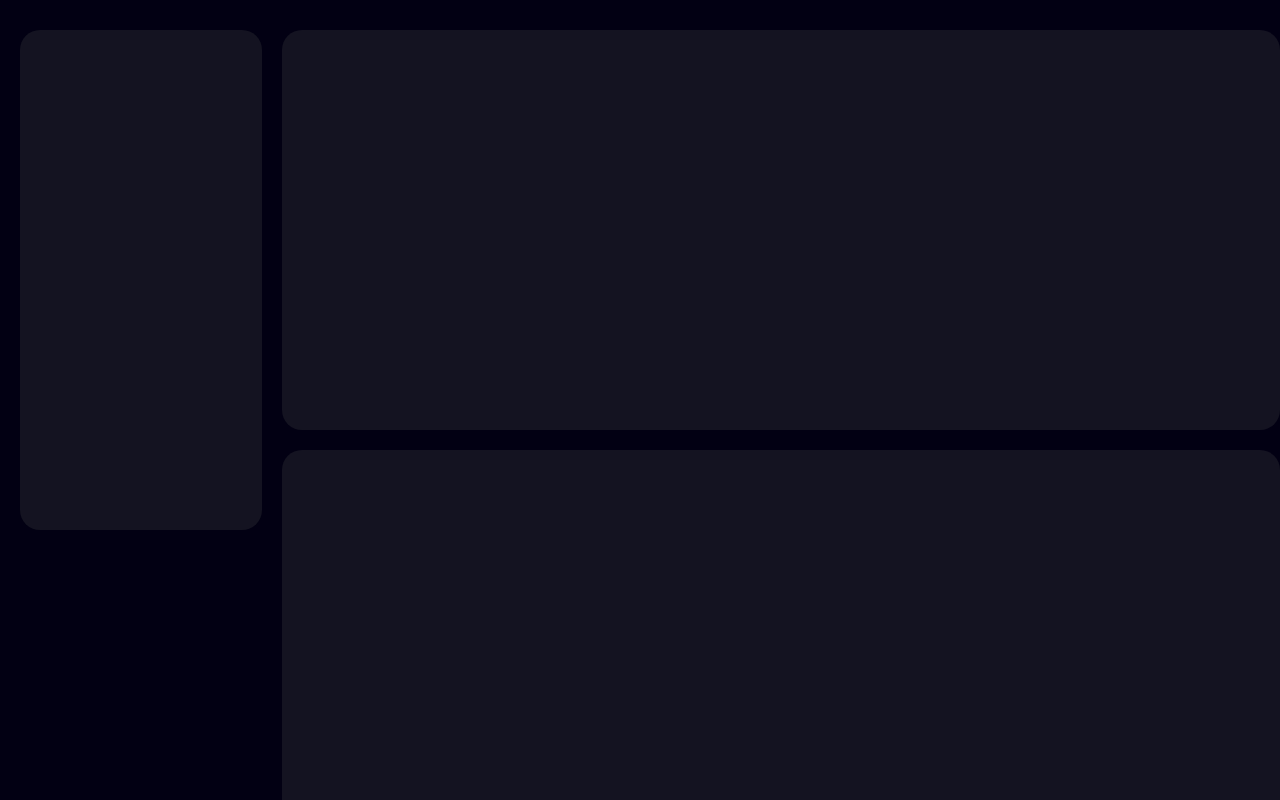
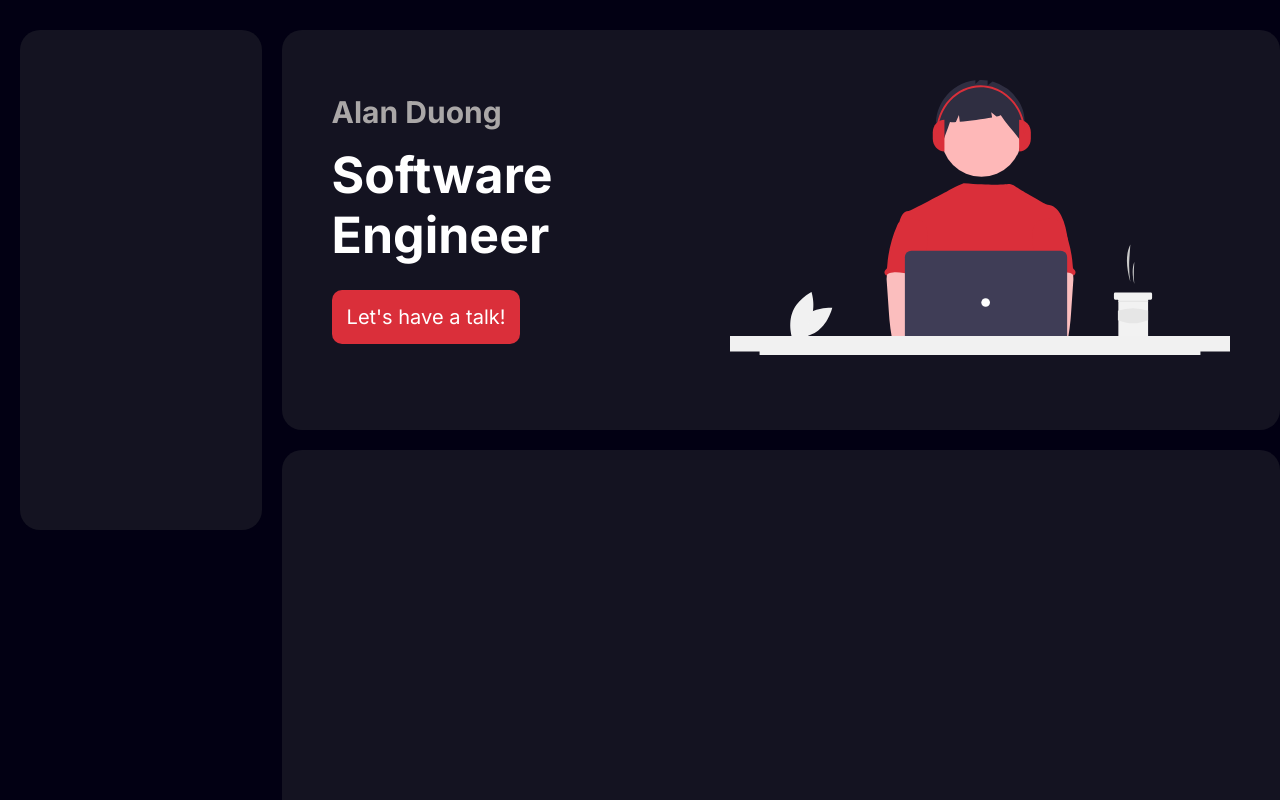
Before and after one commit to AlanDuong07/AlanDuong07.github.io, a React (Create React App) app: page / in a window 1280 px wide. Shown: the top 800 px of the page. Built offline with nearby package versions, Linux system fonts and the light colour scheme.

Commit message:
Finished intro content section and styling

```diff
--- a/src/components/intro.js
+++ b/src/components/intro.js
@@ -1,9 +1,20 @@
 import React from 'react'
-
+import UndrawCoding from '../undraw_coding.svg';
 function intro() {
     return (
         <div id="intro" className="grid-item">
-
+            <div id="intro-wrapper">
+                <div id="intro-content">
+                    <h3>Alan Duong</h3>
+                    <h5>Software Engineer</h5>
+                    <button type="button" className="button">
+                        Let's have a talk!
+                    </button>
+                </div>
+                <div id="intro-image">
+                    <img src={UndrawCoding} alt="Alan Coding at a Laptop"/>
+                </div>
+            </div>
         </div>
     )
 }
--- a/src/styles/base.scss
+++ b/src/styles/base.scss
@@ -3,12 +3,12 @@
     font-family: "Inter", sans-serif;
     margin: 0;
     padding: 0;
-    height:100%;
 }
 body {
     -webkit-font-smoothing: antialiased;
     -moz-osx-font-smoothing: grayscale;
     background-color:#020013;
+
 }
 
 code {
--- a/src/styles/components.scss
+++ b/src/styles/components.scss
@@ -1,3 +1,11 @@
+//variables
+$rose-madder: #DA2F3A;
+$large-header: 50px;
+$medium-header: 40px;
+$normal-text: 20px;
+
+$standard-margin: 50px;
+
 #nav {
     position: sticky;
     top: 0;
@@ -13,8 +21,47 @@
     border-radius: 20px;
     /* border: 1px solid white; */
 }
+
+
+//HOME PAGE DIVS
 #intro {
     grid-area: intro;
+    #intro-wrapper {
+        display: flex;
+        justify-content: center;
+        align-items: center;
+        margin: $standard-margin $standard-margin;
+        #intro-content {
+            display: flex;
+            flex-direction: column;
+            align-items: start;
+            justify-content: center;
+            /* border: 1px solid blue; */
+            max-width: 500px;
+            h3 {
+                font-size: 30px;
+                /* border: 1px solid blue; */
+                margin-bottom: 15px;
+                color: rgb(170, 167, 167)
+            }
+
+            h5 {
+                font-size: $large-header;
+                /* border: 1px solid blue; */
+                margin-top: 0px;
+                margin-bottom: 25px;
+            }
+        }
+
+        #intro-image {
+            /* border: 1px solid red; */
+            img {
+                width: 500px;
+            }
+
+        }
+    }
+
 }
 
 #portfolio {
@@ -36,3 +83,19 @@
 #contact {
     grid-area: contact;
 }
+
+
+//OTHER COMPONENTS
+.button {
+    text-decoration: none;
+    background-color: $rose-madder;
+    padding: 15px 15px;
+    border: none;
+    border-radius: 10px;
+    font-size: $normal-text;
+    cursor: pointer;
+    &:hover{
+        background-color: white;
+        color: $rose-madder;
+    }
+}
--- a/src/styles/layout.scss
+++ b/src/styles/layout.scss
@@ -1,6 +1,6 @@
 .app {
     display: flex;
-    justify-contents: center;
+    justify-content: center;
     /* border: 1px solid white; */
     margin: 0 auto;
     max-width: 1440px;
```
Also changed, not shown: src/undraw_coding.svg (added).
